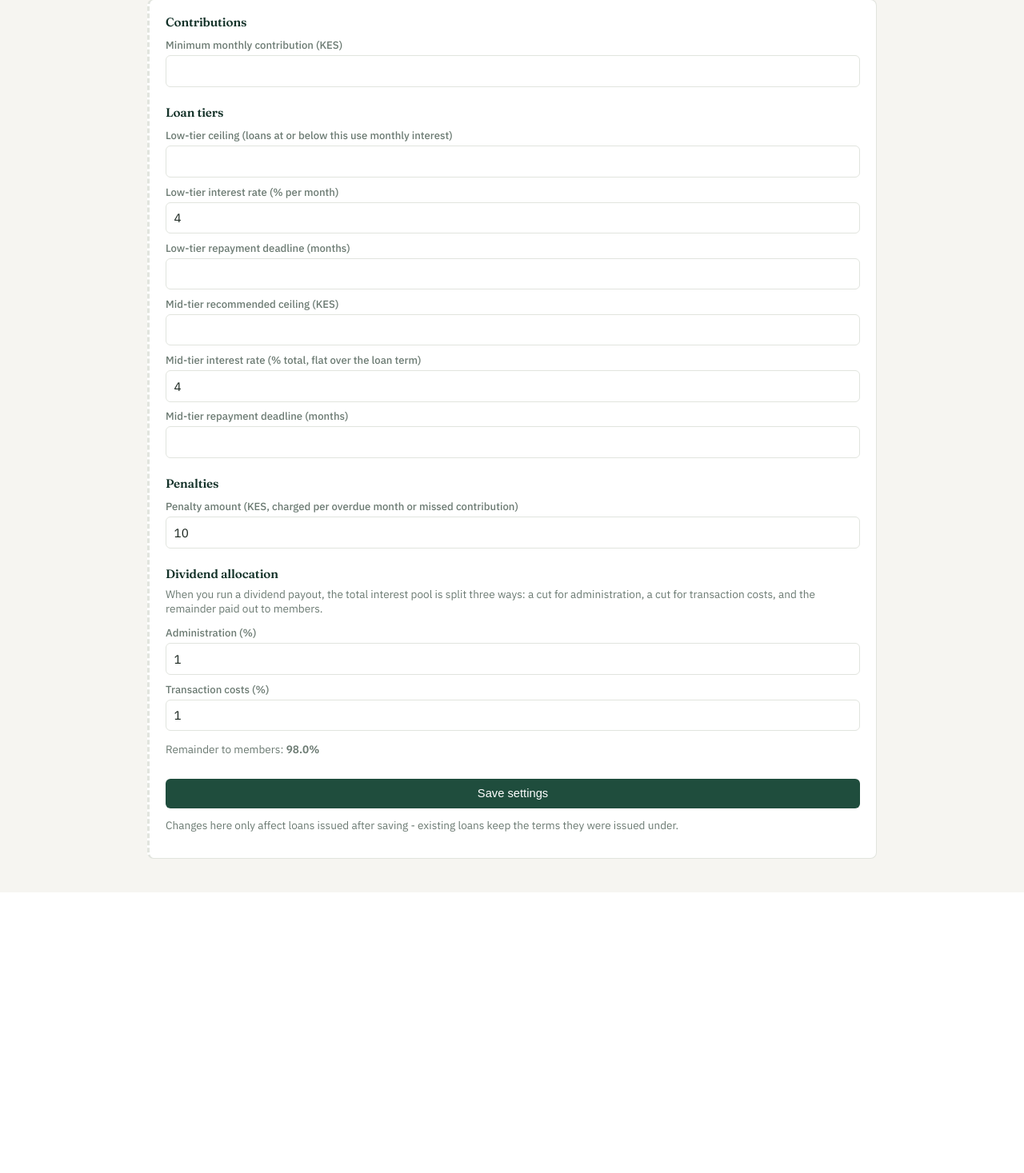
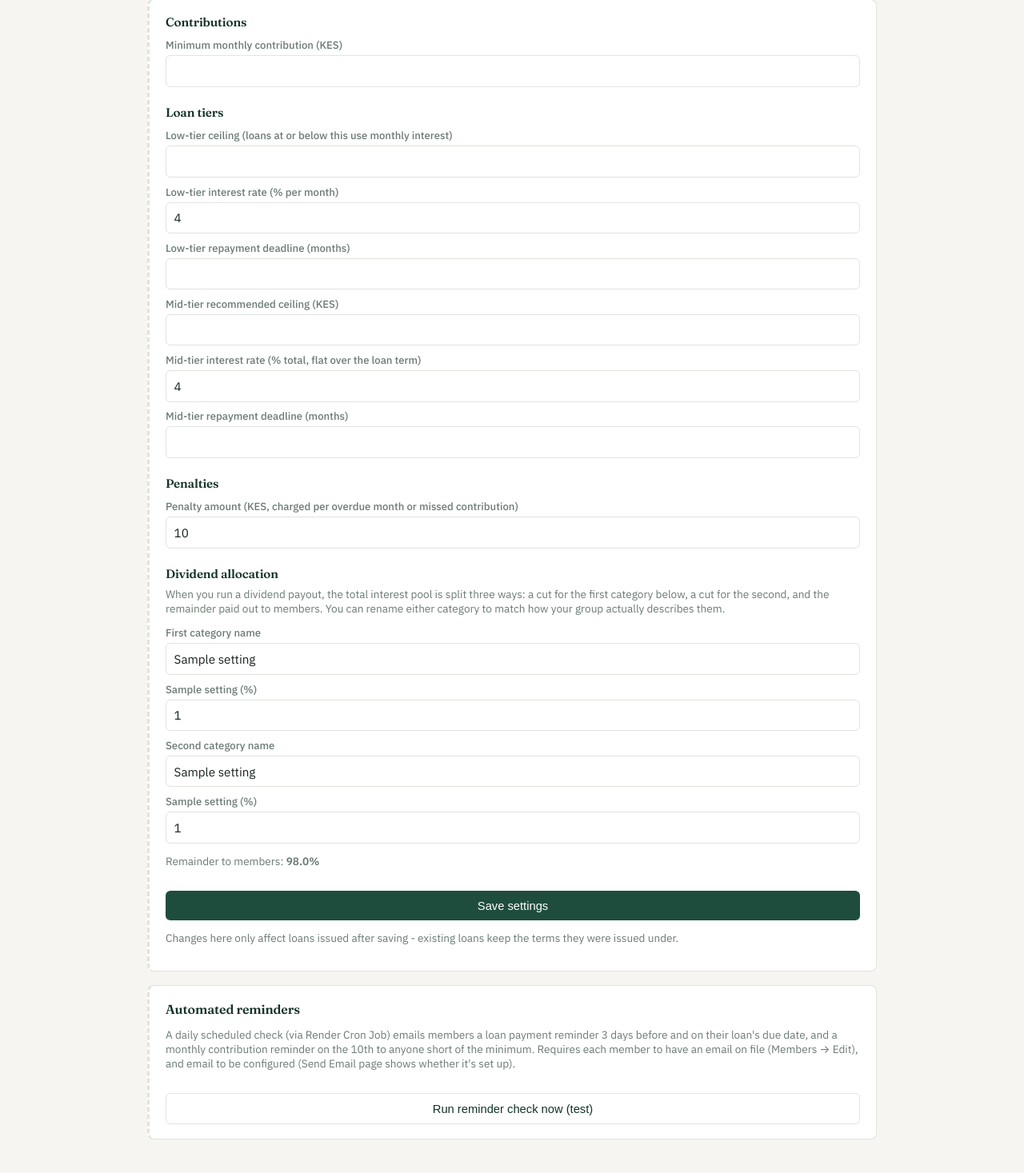
Before and after one commit to ndunguteresian12-ux/gcsshg-system, a FastAPI app: template templates/settings.html in a window 1280 px wide. Shown: the part 124-1591 px from the top of the page at 80% size. Before the commit the page ends 1240 px from the top, so only its background shows below. Run offline with FastAPI, Linux system fonts and the light colour scheme; the template is opened without the code that fills it: most values are stand-ins (such as "Sample title", 1, 10 or a date in 2020); some libraries are stand-ins or nearby versions.

Commit message:
Add email error visibility, report emailing, automated reminders

```diff
--- a/main.py
+++ b/main.py
@@ -54,6 +54,7 @@ SMTP_USERNAME = os.environ.get("SMTP_USERNAME", "")
 SMTP_PASSWORD = os.environ.get("SMTP_PASSWORD", "")
 SMTP_FROM_EMAIL = os.environ.get("SMTP_FROM_EMAIL", SMTP_USERNAME)
 SMTP_FROM_NAME = os.environ.get("SMTP_FROM_NAME", "GCSSHG")
+REMINDER_SECRET = os.environ.get("REMINDER_SECRET", "")
 signer = itsdangerous.URLSafeTimedSerializer(SECRET_KEY)
 
 app = FastAPI(title="GCSSHG Management System")
@@ -224,11 +225,16 @@ def send_email(to_email: str, subject: str, body_text: str) -> tuple:
     """
     Sends a plain-text email via SMTP. Returns (success: bool, error_message: str|None).
     Never raises - a misconfigured or failed send should degrade gracefully
-    rather than crash the request that triggered it.
+    rather than crash the request that triggered it. Every attempt is logged
+    (visible in Render's log output) so a failure can actually be diagnosed.
     """
     if not SMTP_HOST or not SMTP_USERNAME or not SMTP_PASSWORD:
+        print(f"[EMAIL] Skipped - not configured. SMTP_HOST={'set' if SMTP_HOST else 'MISSING'}, "
+              f"SMTP_USERNAME={'set' if SMTP_USERNAME else 'MISSING'}, "
+              f"SMTP_PASSWORD={'set' if SMTP_PASSWORD else 'MISSING'}")
         return False, "Email is not configured yet - set SMTP_HOST, SMTP_USERNAME, and SMTP_PASSWORD."
     if not to_email:
+        print("[EMAIL] Skipped - no recipient address given.")
         return False, "No email address on file."
     try:
         msg = MIMEText(body_text, "plain", "utf-8")
@@ -241,9 +247,100 @@ def send_email(to_email: str, subject: str, body_text: str) -> tuple:
             server.starttls(context=context)
             server.login(SMTP_USERNAME, SMTP_PASSWORD)
             server.sendmail(SMTP_FROM_EMAIL, [to_email], msg.as_string())
+        print(f"[EMAIL] Sent OK to {to_email} - subject: {subject}")
         return True, None
     except Exception as e:
+        print(f"[EMAIL] FAILED to {to_email} - subject: {subject} - error: {e!r}")
         return False, str(e)
+
+
+LOAN_REMINDER_ADVANCE_DAYS = 3
+CONTRIBUTION_REMINDER_DAY = 10  # of each month
+
+
+def run_reminder_checks(cur, today):
+    """
+    Sends loan-due-date reminders (3 days before, and on the day itself)
+    and a monthly contribution reminder (on the 10th, to anyone short of
+    their minimum for the current month). Every send is logged in
+    reminders_sent so re-running this on the same day never double-sends -
+    safe to call repeatedly, whether from the daily cron trigger or a
+    manual "test now" click.
+    """
+    settings = get_settings(cur)
+    loan_reminders_sent = 0
+    contribution_reminders_sent = 0
+
+    # --- Loan due-date reminders ---
+    cur.execute(
+        """SELECT l.*, m.full_name, m.email FROM loans l
+           JOIN members m ON m.id = l.member_id
+           WHERE l.status = 'active' AND l.due_date IS NOT NULL AND m.email IS NOT NULL"""
+    )
+    active_loans = cur.fetchall()
+    repaid_map = get_repaid_map(cur)
+    for loan in active_loans:
+        days_until_due = (loan["due_date"] - today).days
+        if days_until_due not in (LOAN_REMINDER_ADVANCE_DAYS, 0):
+            continue
+        detail = build_loan_detail(cur, loan, today, settings["penalty_amount"], repaid_map)
+        if detail["current_balance"] <= 0:
+            continue
+        reminder_type = "loan_due_today" if days_until_due == 0 else "loan_due_advance"
+        period_label = str(loan["due_date"])
+        cur.execute(
+            """INSERT INTO reminders_sent (member_id, reminder_type, reference_id, period_label)
+               VALUES (%s, %s, %s, %s)
+               ON CONFLICT (member_id, reminder_type, reference_id, period_label) DO NOTHING
+               RETURNING id""",
+            (loan["member_id"], reminder_type, loan["id"], period_label),
+        )
+        if cur.fetchone():
+            when = "is due today" if days_until_due == 0 else f"is due in {LOAN_REMINDER_ADVANCE_DAYS} days ({loan['due_date']})"
+            body = (
+                f"Hello {loan['full_name']},\n\n"
+                f"This is a reminder that your loan of KES {loan['principal']:,.0f} {when}.\n"
+                f"Current balance: KES {detail['current_balance']:,.2f}.\n\n"
+                f"Please arrange repayment with your treasurer.\n\n- GCSSHG"
+            )
+            ok, _ = send_email(loan["email"], "GCSSHG loan payment reminder", body)
+            if ok:
+                loan_reminders_sent += 1
+
+    # --- Monthly contribution reminder (10th of the month) ---
+    if today.day == CONTRIBUTION_REMINDER_DAY:
+        current_month = today.replace(day=1)
+        cur.execute("SELECT id, full_name, email FROM members WHERE status = 'active' AND email IS NOT NULL")
+        for m in cur.fetchall():
+            cur.execute(
+                "SELECT COALESCE(SUM(amount),0) as total FROM contributions "
+                "WHERE member_id = %s AND contribution_month = %s",
+                (m["id"], current_month),
+            )
+            total = cur.fetchone()["total"]
+            if total >= settings["min_monthly_contribution"]:
+                continue
+            period_label = f"{today.year}-{today.month:02d}"
+            cur.execute(
+                """INSERT INTO reminders_sent (member_id, reminder_type, reference_id, period_label)
+                   VALUES (%s, 'contribution_due', NULL, %s)
+                   ON CONFLICT (member_id, reminder_type, reference_id, period_label) DO NOTHING
+                   RETURNING id""",
+                (m["id"], period_label),
+            )
+            if cur.fetchone():
+                body = (
+                    f"Hello {m['full_name']},\n\n"
+                    f"This is a reminder that your GCSSHG contribution of at least "
+                    f"KES {settings['min_monthly_contribution']:,.0f} for {current_month.strftime('%B %Y')} "
+                    f"hasn't been recorded yet.\n\n"
+                    f"Please make your contribution as soon as you can.\n\n- GCSSHG"
+                )
+                ok, _ = send_email(m["email"], "GCSSHG monthly contribution reminder", body)
+                if ok:
+                    contribution_reminders_sent += 1
+
+    return loan_reminders_sent, contribution_reminders_sent
 
 
 def time_greeting():
@@ -961,7 +1058,7 @@ async def send_email_submit(request: Request, session_data=Depends(get_session_o
         return RedirectResponse(url="/send-email?error=Subject+and+message+are+both+required", status_code=303)
 
     conn = get_conn()
-    sent, skipped_no_email = 0, 0
+    sent, skipped_no_email, failures = 0, 0, []
     try:
         with conn.cursor() as cur:
             if send_to_all:
@@ -984,14 +1081,18 @@ async def send_email_submit(request: Request, session_data=Depends(get_session_o
                 if ok:
                     sent += 1
                 else:
-                    skipped_no_email += 1
-    finally:
-        conn.close()
-
-    message = f"Sent+to+{sent}+member(s)"
+                    failures.append(f"{m['full_name']}: {err}")
+    finally:
+        conn.close()
+
+    message = f"Sent to {sent} member(s)"
     if skipped_no_email:
-        message += f"+-+{skipped_no_email}+skipped+(no+email+on+file+or+send+failed)"
-    return RedirectResponse(url=f"/send-email?success={message}", status_code=303)
+        message += f" - {skipped_no_email} skipped (no email on file)"
+    if failures:
+        message += f" - failed: {'; '.join(failures[:3])}"
+        if len(failures) > 3:
+            message += f" (+{len(failures) - 3} more)"
+    return RedirectResponse(url=f"/send-email?{urlencode({'success': message})}", status_code=303)
 
 
 @app.get("/reports", response_class=HTMLResponse)
@@ -1009,74 +1110,103 @@ def reports_page(request: Request, session_data=Depends(get_session_optional)):
 
 
 @app.get("/reports/member-ledger", response_class=HTMLResponse)
+def build_member_ledger(cur, member_id):
+    """Shared by the ledger page and the email-this-ledger route, so both always agree."""
+    cur.execute("SELECT * FROM members WHERE id = %s", (member_id,))
+    member = cur.fetchone()
+    if not member:
+        return None, []
+
+    entries = []
+    cur.execute(
+        "SELECT contribution_month, amount, recorded_at FROM contributions WHERE member_id = %s",
+        (member_id,),
+    )
+    for c in cur.fetchall():
+        entries.append({"date": c["contribution_month"], "type": "Contribution", "detail": "", "amount": c["amount"]})
+
+    cur.execute("SELECT * FROM loans WHERE member_id = %s", (member_id,))
+    for l in cur.fetchall():
+        entries.append({
+            "date": l["issue_date"], "type": "Loan issued",
+            "detail": f"Loan #{l['id']} - {l['interest_rate']}%/{l['period_months']}mo", "amount": l["principal"],
+        })
+        cur.execute("SELECT payment_date, amount FROM loan_repayments WHERE loan_id = %s", (l["id"],))
+        for r in cur.fetchall():
+            entries.append({"date": r["payment_date"], "type": "Loan repayment", "detail": f"Loan #{l['id']}", "amount": r["amount"]})
+
+    cur.execute(
+        "SELECT penalty_type, period_label, amount, waived, paid, created_at FROM penalties WHERE member_id = %s",
+        (member_id,),
+    )
+    for p in cur.fetchall():
+        status = "waived" if p["waived"] else ("paid" if p["paid"] else "owed")
+        entries.append({
+            "date": p["created_at"].date(), "type": "Penalty",
+            "detail": f"{p['penalty_type'].replace('_', ' ')} ({p['period_label']}) - {status}", "amount": p["amount"],
+        })
+
+    cur.execute(
+        """SELECT d.dividend_amount, r.fiscal_year_label, r.computed_at FROM dividends d
+           JOIN dividend_runs r ON r.id = d.dividend_run_id WHERE d.member_id = %s""",
+        (member_id,),
+    )
+    for d in cur.fetchall():
+        entries.append({"date": d["computed_at"].date(), "type": "Dividend", "detail": d["fiscal_year_label"], "amount": d["dividend_amount"]})
+
+    entries.sort(key=lambda e: e["date"])
+    return member, entries
+
+
+def render_ledger_as_text(member, entries):
+    lines = [
+        f"GCSSHG - Full transaction ledger for {member['full_name']}",
+        f"Member since {member['join_date']}",
+        "",
+        f"{'Date':<12} {'Type':<16} {'Detail':<35} {'Amount':>12}",
+        "-" * 78,
+    ]
+    for e in entries:
+        lines.append(f"{e['date'].strftime('%d %b %Y'):<12} {e['type']:<16} {e['detail'][:35]:<35} {e['amount']:>12,.2f}")
+    return "\n".join(lines)
+
+
+@app.get("/reports/member-ledger", response_class=HTMLResponse)
 def member_ledger_report(request: Request, member_id: int, session_data=Depends(get_session_optional)):
     if not session_data or session_data["role"] not in ("chairperson", "treasurer", "secretary"):
         return RedirectResponse(url="/login")
     conn = get_conn()
     try:
         with conn.cursor() as cur:
-            cur.execute("SELECT * FROM members WHERE id = %s", (member_id,))
-            member = cur.fetchone()
+            member, entries = build_member_ledger(cur, member_id)
             if not member:
                 return HTMLResponse("<p style='font-family:sans-serif;padding:2rem'>Member not found.</p>")
-
-            entries = []
-
-            cur.execute(
-                "SELECT contribution_month, amount, recorded_at FROM contributions WHERE member_id = %s",
-                (member_id,),
-            )
-            for c in cur.fetchall():
-                entries.append({
-                    "date": c["contribution_month"], "type": "Contribution",
-                    "detail": "", "amount": c["amount"],
-                })
-
-            cur.execute("SELECT * FROM loans WHERE member_id = %s", (member_id,))
-            member_loans = cur.fetchall()
-            for l in member_loans:
-                entries.append({
-                    "date": l["issue_date"], "type": "Loan issued",
-                    "detail": f"Loan #{l['id']} - {l['interest_rate']}%/{l['period_months']}mo", "amount": l["principal"],
-                })
-                cur.execute(
-                    "SELECT payment_date, amount FROM loan_repayments WHERE loan_id = %s", (l["id"],)
-                )
-                for r in cur.fetchall():
-                    entries.append({
-                        "date": r["payment_date"], "type": "Loan repayment",
-                        "detail": f"Loan #{l['id']}", "amount": r["amount"],
-                    })
-
-            cur.execute(
-                "SELECT penalty_type, period_label, amount, waived, paid, created_at FROM penalties WHERE member_id = %s",
-                (member_id,),
-            )
-            for p in cur.fetchall():
-                status = "waived" if p["waived"] else ("paid" if p["paid"] else "owed")
-                entries.append({
-                    "date": p["created_at"].date(), "type": "Penalty",
-                    "detail": f"{p['penalty_type'].replace('_', ' ')} ({p['period_label']}) - {status}",
-                    "amount": p["amount"],
-                })
-
-            cur.execute(
-                """SELECT d.dividend_amount, r.fiscal_year_label, r.computed_at FROM dividends d
-                   JOIN dividend_runs r ON r.id = d.dividend_run_id WHERE d.member_id = %s""",
-                (member_id,),
-            )
-            for d in cur.fetchall():
-                entries.append({
-                    "date": d["computed_at"].date(), "type": "Dividend",
-                    "detail": d["fiscal_year_label"], "amount": d["dividend_amount"],
-                })
-
-            entries.sort(key=lambda e: e["date"])
     finally:
         conn.close()
     return templates.TemplateResponse(request, "member_ledger.html", {
         "member": member, "entries": entries, "role": session_data["role"],
     })
+
+
+@app.post("/reports/member-ledger/email")
+def email_member_ledger(member_id: int = Form(...), recipient_email: str = Form(...),
+                         session_data=Depends(get_session_optional)):
+    if not session_data or session_data["role"] not in ("chairperson", "treasurer", "secretary"):
+        return RedirectResponse(url="/login")
+    conn = get_conn()
+    try:
+        with conn.cursor() as cur:
+            member, entries = build_member_ledger(cur, member_id)
+    finally:
+        conn.close()
+    if not member:
+        return RedirectResponse(url="/reports?error=Member+not+found", status_code=303)
+
+    body = render_ledger_as_text(member, entries)
+    ok, err = send_email(recipient_email, f"GCSSHG ledger - {member['full_name']}", body)
+    if ok:
+        return RedirectResponse(url=f"/reports/member-ledger?member_id={member_id}&error=Emailed+to+{quote_plus(recipient_email)}", status_code=303)
+    return RedirectResponse(url=f"/reports/member-ledger?member_id={member_id}&error=Failed+to+send:+{quote_plus(err or 'unknown error')}", status_code=303)
 
 
 @app.get("/reports/contributions", response_class=HTMLResponse)
@@ -1305,6 +1435,43 @@ def audit_page(request: Request, session_data=Depends(get_session_optional)):
     })
 
 
+@app.post("/admin/send-reminders")
+def send_reminders_cron(secret: str = ""):
+    """
+    Called by a scheduled Render Cron Job once a day, passing ?secret=...
+    matching REMINDER_SECRET. Not tied to a login session, since a cron
+    job can't log in - the shared secret is what protects this instead.
+    """
+    if not REMINDER_SECRET or secret != REMINDER_SECRET:
+        raise HTTPException(status_code=403, detail="Invalid or missing secret")
+    conn = get_conn()
+    try:
+        with conn.cursor() as cur:
+            loan_count, contribution_count = run_reminder_checks(cur, date.today())
+            conn.commit()
+    finally:
+        conn.close()
+    return {"loan_reminders_sent": loan_count, "contribution_reminders_sent": contribution_count}
+
+
+@app.post("/settings/run-reminders-now")
+def run_reminders_manual(session_data=Depends(get_session_optional)):
+    """Lets the chairperson test the reminder check on demand, without waiting for the cron job."""
+    if not session_data or session_data["role"] != "chairperson":
+        return RedirectResponse(url="/settings?error=Only+the+chairperson+can+do+this", status_code=303)
+    conn = get_conn()
+    try:
+        with conn.cursor() as cur:
+            loan_count, contribution_count = run_reminder_checks(cur, date.today())
+            conn.commit()
+    finally:
+        conn.close()
+    return RedirectResponse(
+        url=f"/settings?error=Sent+{loan_count}+loan+reminder(s)+and+{contribution_count}+contribution+reminder(s)",
+        status_code=303,
+    )
+
+
 @app.get("/health")
 def health():
     return {"status": "ok", "time": datetime.utcnow().isoformat()}
--- a/templates/settings.html
+++ b/templates/settings.html
@@ -50,14 +50,23 @@
 
     <h2 style="font-size:0.95rem; margin-top:1.4rem;">Dividend allocation</h2>
     <p class="muted" style="margin-top:-0.3rem;">
-      When you run a dividend payout, the total interest pool is split three ways: a cut for
-      administration, a cut for transaction costs, and the remainder paid out to members.
+      When you run a dividend payout, the total interest pool is split three ways: a cut for the
+      first category below, a cut for the second, and the remainder paid out to members. You can
+      rename either category to match how your group actually describes them.
     </p>
-    <label for="dividend_admin_percent">Administration (%)</label>
+    <label for="dividend_admin_label">First category name</label>
+    <input type="text" id="dividend_admin_label" name="dividend_admin_label"
+           value="{{ settings.dividend_admin_label }}" placeholder="Administration" required>
+
+    <label for="dividend_admin_percent">{{ settings.dividend_admin_label }} (%)</label>
     <input type="number" id="dividend_admin_percent" name="dividend_admin_percent" step="0.1" min="0" max="100"
            value="{{ settings.dividend_admin_percent }}" required>
 
-    <label for="dividend_transaction_percent">Transaction costs (%)</label>
+    <label for="dividend_transaction_label">Second category name</label>
+    <input type="text" id="dividend_transaction_label" name="dividend_transaction_label"
+           value="{{ settings.dividend_transaction_label }}" placeholder="Transaction costs" required>
+
+    <label for="dividend_transaction_percent">{{ settings.dividend_transaction_label }} (%)</label>
     <input type="number" id="dividend_transaction_percent" name="dividend_transaction_percent" step="0.1" min="0" max="100"
            value="{{ settings.dividend_transaction_percent }}" required>
 
@@ -72,4 +81,17 @@
   </p>
 </div>
 
+<div class="card">
+  <h2>Automated reminders</h2>
+  <p class="muted">
+    A daily scheduled check (via Render Cron Job) emails members a loan payment reminder 3 days before
+    and on their loan's due date, and a monthly contribution reminder on the 10th to anyone short of
+    the minimum. Requires each member to have an email on file (Members &rarr; Edit), and email to be
+    configured (Send Email page shows whether it's set up).
+  </p>
+  <form method="post" action="/settings/run-reminders-now">
+    <button type="submit" class="btn-secondary">Run reminder check now (test)</button>
+  </form>
+</div>
+
 {% endblock %}
```
Also changed, not shown: send_reminders.py (added, +39 -0 lines), templates/member_ledger.html (+17 -0 lines).
